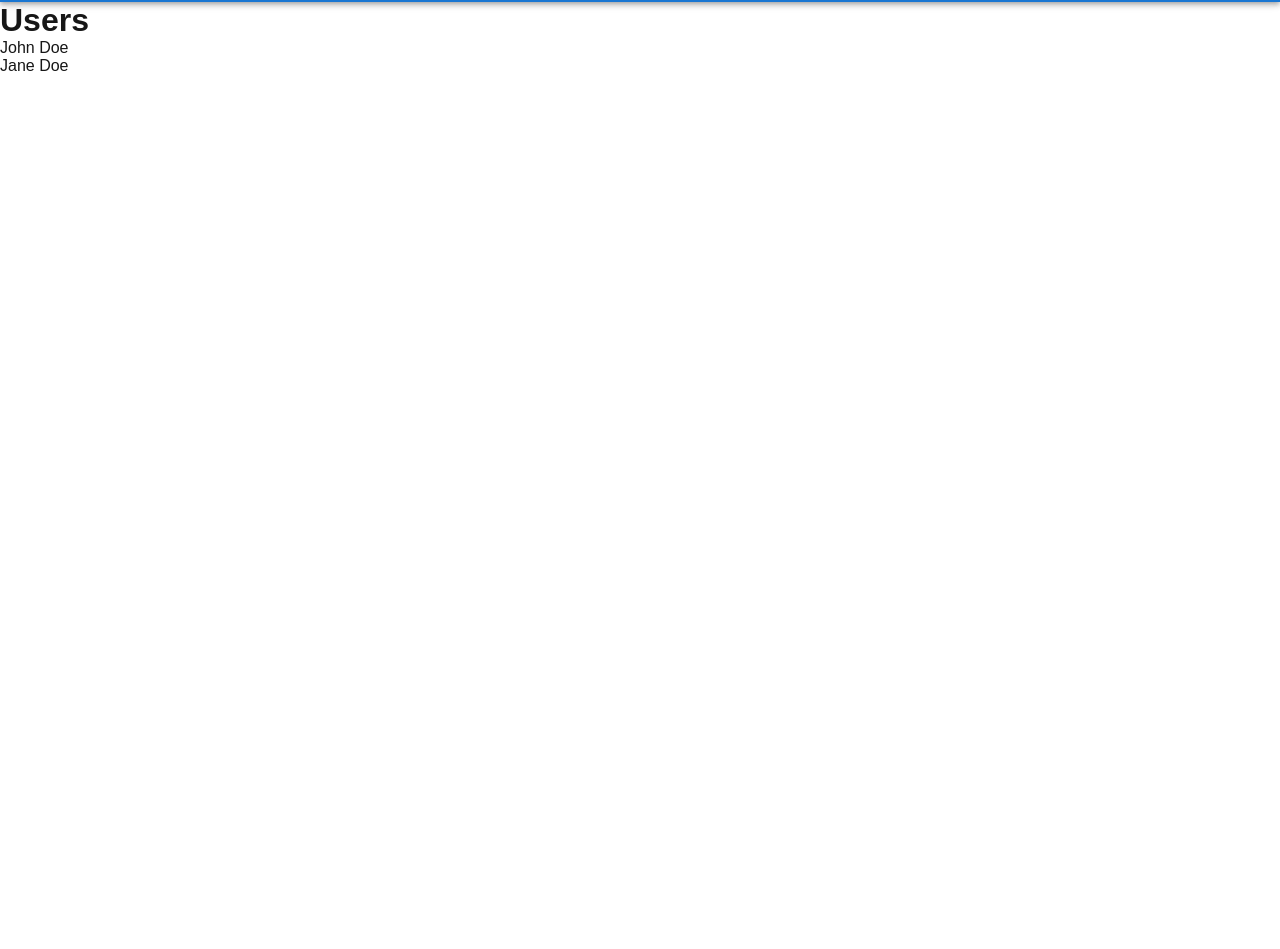
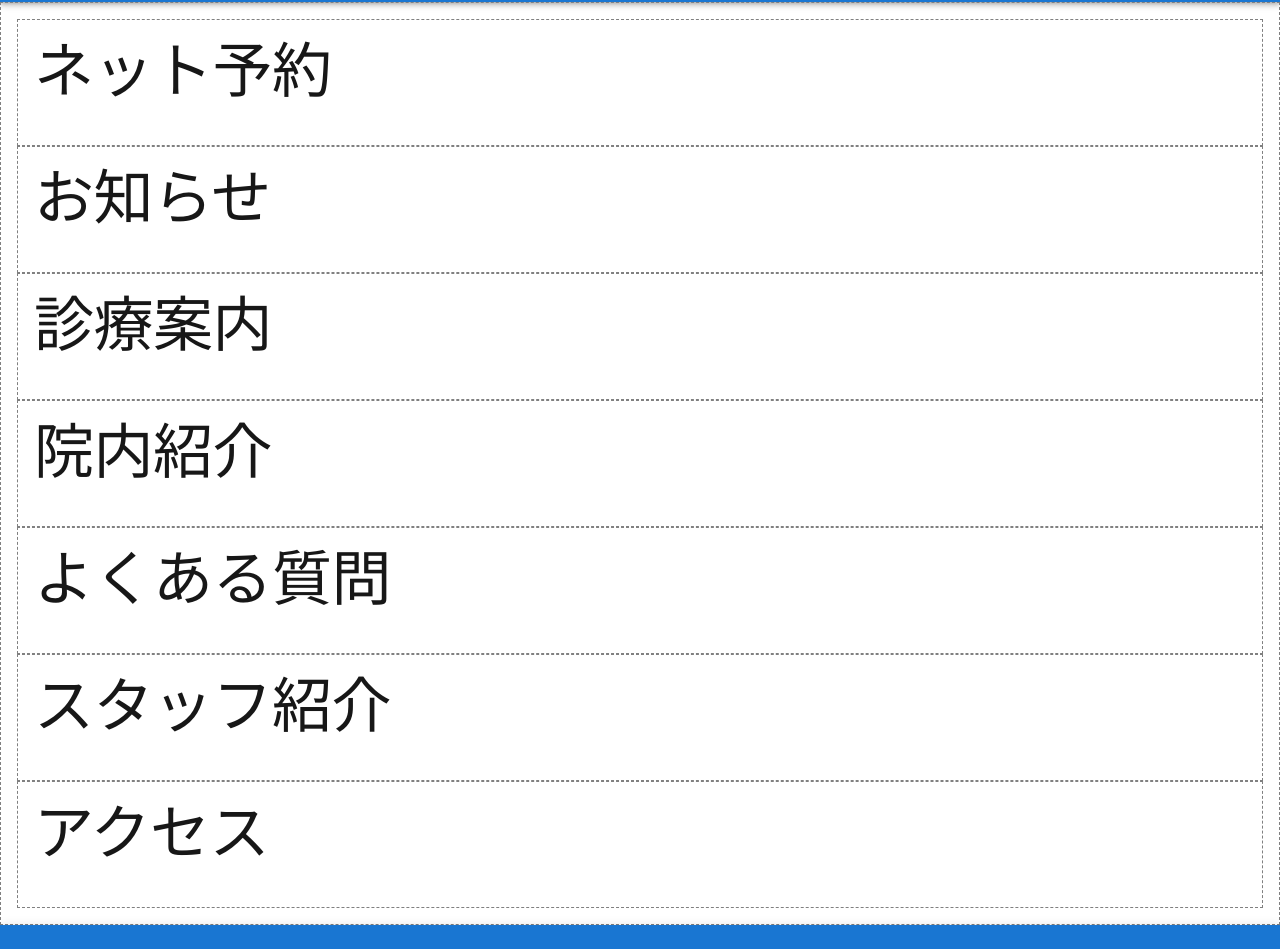
Before and after one commit to biz3018oda/NextJsTsPrismaApp, a Next.js app in the folder app/nextjsapp/: page / in a window 1280 px wide. Shown: the part 67-1016 px from the top of the page. Before the commit the page ends 800 px from the top, so only its background shows below. Built offline with nearby package versions, Linux system fonts and the light colour scheme.

Commit message:
トップページ雛形

```diff
--- a/app/nextjsapp/src/app/page.tsx
+++ b/app/nextjsapp/src/app/page.tsx
@@ -1,6 +1,8 @@
 'use client'
 import { useEffect, useState } from 'react'
-import ResponsiveAppBar from "../components/ResponsiveAppBar"
+import Header from "../components/layouts/Header"
+import Main from "../components/layouts/Main"
+import Footer from "../components/layouts/Footer"
 
 type User = {
   id: number
@@ -18,15 +20,9 @@ export default function HomePage() {
 
   return (
     <>
-      <ResponsiveAppBar />
-      <main>
-        <h1>Users</h1>
-        <ul>
-          {users.map((user) => (
-            <li key={user.id}>{user.name}</li>
-          ))}
-        </ul>
-      </main>
+      <Header />
+      <Main />
+      <Footer />
     </>
   )
 }
--- /dev/null
+++ b/app/nextjsapp/src/components/layouts/Footer.tsx
@@ -0,0 +1,39 @@
+'use client'
+import * as React from 'react';
+import AppBar from '@mui/material/AppBar';
+import Box from '@mui/material/Box';
+import Toolbar from '@mui/material/Toolbar';
+import Typography from '@mui/material/Typography';
+import Button from '@mui/material/Button';
+
+const pages = ['iiProducts', 'Pricing', 'Blog'];
+
+const Footer = () => {
+  return (
+    <AppBar
+      color="primary"
+      component="footer"
+      // staticで最下部
+      position="static"
+      sx={{ marginTop: 'auto' }}
+    >
+          <Toolbar>
+            <Box sx={{ flexGrow: 1, display: { xs: 'none', md: 'flex' } }}>
+              {pages.map((page) => (
+                <Button
+                  key={page}
+                  sx={{ my: 2, color: 'white', display: 'block' }}
+                >
+                  {page}
+                </Button>
+              ))}
+            </Box>
+            <Typography variant="h6" component="div">
+              Scroll to hide App bar
+            </Typography>
+          </Toolbar>
+    </AppBar>
+  )
+}
+
+export default Footer;
--- a/app/nextjsapp/src/components/ResponsiveAppBar.tsx
+++ b/app/nextjsapp/src/components/layouts/Header.tsx
@@ -1,3 +1,4 @@
+'use client'
 import * as React from 'react';
 import AppBar from '@mui/material/AppBar';
 import Box from '@mui/material/Box';
@@ -16,7 +17,7 @@ import AdbIcon from '@mui/icons-material/Adb';
 const pages = ['Products', 'Pricing', 'Blog'];
 const settings = ['Profile', 'Account', 'Dashboard', 'Logout'];
 
-function ResponsiveAppBar() {
+const Header = () => {
   const [anchorElNav, setAnchorElNav] = React.useState<null | HTMLElement>(null);
   const [anchorElUser, setAnchorElUser] = React.useState<null | HTMLElement>(null);
 
@@ -156,4 +157,4 @@ function ResponsiveAppBar() {
     </AppBar>
   );
 }
-export default ResponsiveAppBar;
+export default Header;
--- /dev/null
+++ b/app/nextjsapp/src/components/layouts/Main.tsx
@@ -0,0 +1,55 @@
+'use client'
+import Box from '@mui/material/Box';
+import Typography from '@mui/material/Typography';
+
+const Main = () => {
+  return (
+    <Box component="main" sx={{ p: 2, border: '1px dashed grey' }}>
+      {/* <ul>
+        {users.map((user) => (
+          <li key={user.id}>{user.name}</li>
+        ))}
+      </ul> */}
+      <Box>
+
+      </Box>
+      <Box component="section" sx={{ p: 2, border: '1px dashed grey' }}>
+        <Typography variant="h2" gutterBottom>
+        ネット予約
+        </Typography>
+      </Box>
+      <Box component="section" sx={{ p: 2, border: '1px dashed grey' }}>
+        <Typography variant="h2" gutterBottom>
+        お知らせ
+        </Typography>
+      </Box>
+      <Box component="section" sx={{ p: 2, border: '1px dashed grey' }}>
+        <Typography variant="h2" gutterBottom>
+        診療案内
+        </Typography>
+      </Box>
+      <Box component="section" sx={{ p: 2, border: '1px dashed grey' }}>
+        <Typography variant="h2" gutterBottom>
+        院内紹介
+        </Typography>
+      </Box>
+      <Box component="section" sx={{ p: 2, border: '1px dashed grey' }}>
+        <Typography variant="h2" gutterBottom>
+        よくある質問
+        </Typography>
+      </Box>
+      <Box component="section" sx={{ p: 2, border: '1px dashed grey' }}>
+        <Typography variant="h2" gutterBottom>
+        スタッフ紹介
+        </Typography>
+      </Box>
+      <Box component="section" sx={{ p: 2, border: '1px dashed grey' }}>
+        <Typography variant="h2" gutterBottom>
+        アクセス
+        </Typography>
+      </Box>
+    </Box>
+  );
+}
+
+export default Main;
```
Also changed, not shown: app/nextjsapp/src/components/search.tsx (deleted, +0 -12 lines).
